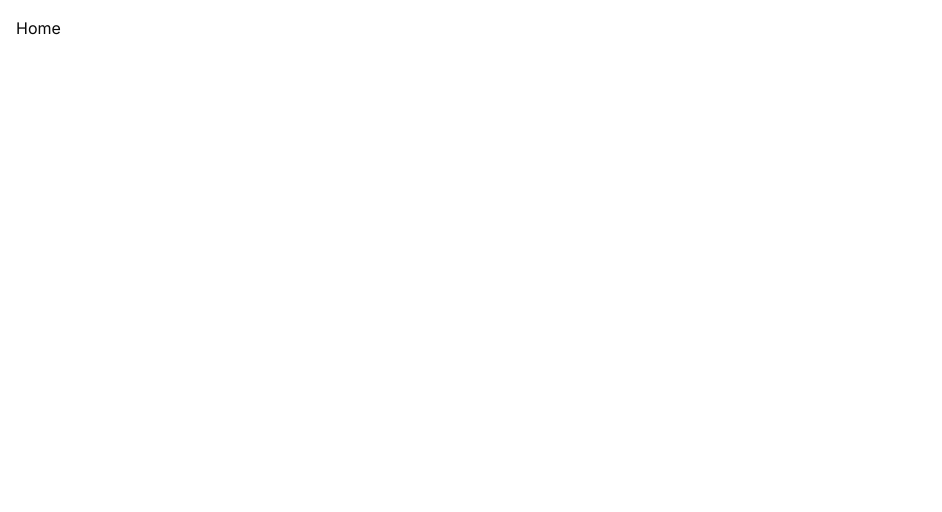
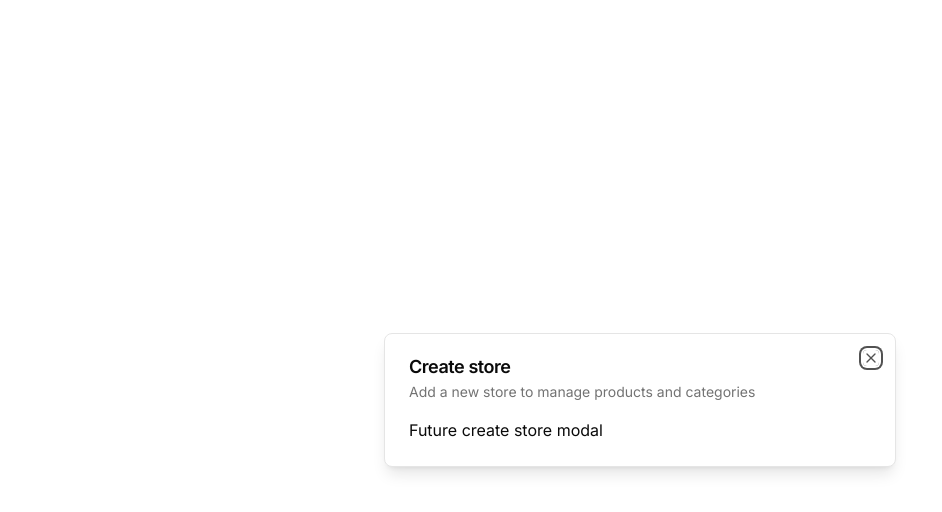
Before and after one commit to codeduchy/e-CMS, a Next.js app: page / in a window 1280 px wide. Shown: the top 512 px of the page, without its empty margins (0-942 px from the left). Built offline with nearby package versions, Linux system fonts and the light colour scheme.

Commit message:
modal setup

```diff
--- a/app/(root)/page.tsx
+++ b/app/(root)/page.tsx
@@ -1,10 +1,21 @@
+"use client";
+
+import { useStoreModal } from "@/hooks/use-store-modal";
 import { UserButton } from "@clerk/nextjs";
 import Image from "next/image";
+import { useEffect } from "react";
 
 export default function RootPage() {
+  const { onOpen, isOpen } = useStoreModal((state) => state);
+
+  useEffect(() => {
+    if (!isOpen) {
+      onOpen();
+    }
+  }, [isOpen, onOpen]);
+
   return (
     <div className="p-4">
-      Home
       <UserButton afterSignOutUrl="/" />
     </div>
   );
--- a/app/layout.tsx
+++ b/app/layout.tsx
@@ -1,14 +1,16 @@
+import { Inter } from "next/font/google";
 import { ClerkProvider } from "@clerk/nextjs";
+// import type { Metadata } from "next";
+
+import ModalProvider from "@/components/providers/modal-provider";
+
 import "./globals.css";
-import type { Metadata } from "next";
-import { Inter } from "next/font/google";
-
 const inter = Inter({ subsets: ["latin"] });
 
-export const metadata: Metadata = {
-  title: "Create Next App",
-  description: "Generated by create next app",
-};
+// export const metadata: Metadata = {
+//   title: "Create Next App",
+//   description: "Generated by create next app",
+// };
 
 export default function RootLayout({
   children,
@@ -18,7 +20,10 @@
   return (
     <ClerkProvider>
       <html lang="en">
-        <body className={inter.className}>{children}</body>
+        <body className={inter.className}>
+          <ModalProvider />
+          {children}
+        </body>
       </html>
     </ClerkProvider>
   );
--- /dev/null
+++ b/components/modals/modal.tsx
@@ -0,0 +1,45 @@
+"use client";
+
+import {
+  Dialog,
+  DialogContent,
+  DialogDescription,
+  DialogHeader,
+  DialogTitle,
+} from "@/components/ui/dialog";
+
+type ModalProps = {
+  title: string;
+  description: string;
+  isOpen: boolean;
+  onClose: () => void;
+  children?: React.ReactNode;
+};
+
+const Modal: React.FC<ModalProps> = ({
+  title,
+  description,
+  isOpen,
+  onClose,
+  children,
+}) => {
+  const onChange = (open: boolean) => {
+    if (!open) {
+      onClose();
+    }
+  };
+
+  return (
+    <Dialog open={isOpen} onOpenChange={onChange}>
+      <DialogContent>
+        <DialogHeader>
+          <DialogTitle>{title}</DialogTitle>
+          <DialogDescription>{description}</DialogDescription>
+        </DialogHeader>
+        <div>{children}</div>
+      </DialogContent>
+    </Dialog>
+  );
+};
+
+export default Modal;
--- /dev/null
+++ b/components/modals/store-modal.tsx
@@ -0,0 +1,18 @@
+"use client";
+
+import { useStoreModal } from "@/hooks/use-store-modal";
+import Modal from "@/components/modals/modal";
+
+export const StoreModal = () => {
+  const storeModal = useStoreModal();
+  return (
+    <Modal
+      title="Create store"
+      description="Add a new store to manage products and categories"
+      isOpen={storeModal.isOpen}
+      onClose={storeModal.onClose}
+    >
+      Future create store modal
+    </Modal>
+  );
+};
--- /dev/null
+++ b/components/providers/modal-provider.tsx
@@ -0,0 +1,25 @@
+"use client";
+
+import { useEffect, useState } from "react";
+
+import { StoreModal } from "../modals/store-modal";
+
+const ModalProvider = () => {
+  const [isMounted, setIsMounted] = useState(false);
+
+  useEffect(() => {
+    setIsMounted(true);
+  }, []);
+
+  if (!isMounted) {
+    return null;
+  }
+
+  return (
+    <>
+      <StoreModal />
+    </>
+  );
+};
+
+export default ModalProvider;
--- /dev/null
+++ b/components/ui/dialog.tsx
@@ -0,0 +1,119 @@
+"use client"
+
+import * as React from "react"
+import * as DialogPrimitive from "@radix-ui/react-dialog"
+import { X } from "lucide-react"
+
+import { cn } from "@/lib/utils"
+
+const Dialog = DialogPrimitive.Root
+
+const DialogTrigger = DialogPrimitive.Trigger
+
+const DialogPortal = DialogPrimitive.Portal
+
+const DialogOverlay = React.forwardRef<
+  React.ElementRef<typeof DialogPrimitive.Overlay>,
+  React.ComponentPropsWithoutRef<typeof DialogPrimitive.Overlay>
+>(({ className, ...props }, ref) => (
+  <DialogPrimitive.Overlay
+    ref={ref}
+    className={cn(
+      "fixed inset-0 z-50 bg-background/80 backdrop-blur-sm data-[state=open]:animate-in data-[state=closed]:animate-out data-[state=closed]:fade-out-0 data-[state=open]:fade-in-0",
+      className
+    )}
+    {...props}
+  />
+))
+DialogOverlay.displayName = DialogPrimitive.Overlay.displayName
+
+const DialogContent = React.forwardRef<
+  React.ElementRef<typeof DialogPrimitive.Content>,
+  React.ComponentPropsWithoutRef<typeof DialogPrimitive.Content>
+>(({ className, children, ...props }, ref) => (
+  <DialogPortal>
+    <DialogOverlay />
+    <DialogPrimitive.Content
+      ref={ref}
+      className={cn(
+        "fixed left-[50%] top-[50%] z-50 grid w-full max-w-lg translate-x-[-50%] translate-y-[-50%] gap-4 border bg-background p-6 shadow-lg duration-200 data-[state=open]:animate-in data-[state=closed]:animate-out data-[state=closed]:fade-out-0 data-[state=open]:fade-in-0 data-[state=closed]:zoom-out-95 data-[state=open]:zoom-in-95 data-[state=closed]:slide-out-to-left-1/2 data-[state=closed]:slide-out-to-top-[48%] data-[state=open]:slide-in-from-left-1/2 data-[state=open]:slide-in-from-top-[48%] sm:rounded-lg md:w-full",
+        className
+      )}
+      {...props}
+    >
+      {children}
+      <DialogPrimitive.Close className="absolute right-4 top-4 rounded-sm opacity-70 ring-offset-background transition-opacity hover:opacity-100 focus:outline-none focus:ring-2 focus:ring-ring focus:ring-offset-2 disabled:pointer-events-none data-[state=open]:bg-accent data-[state=open]:text-muted-foreground">
+        <X className="h-4 w-4" />
+        <span className="sr-only">Close</span>
+      </DialogPrimitive.Close>
+    </DialogPrimitive.Content>
+  </DialogPortal>
+))
+DialogContent.displayName = DialogPrimitive.Content.displayName
+
+const DialogHeader = ({
+  className,
+  ...props
+}: React.HTMLAttributes<HTMLDivElement>) => (
+  <div
+    className={cn(
+      "flex flex-col space-y-1.5 text-center sm:text-left",
+      className
+    )}
+    {...props}
+  />
+)
+DialogHeader.displayName = "DialogHeader"
+
+const DialogFooter = ({
+  className,
+  ...props
+}: React.HTMLAttributes<HTMLDivElement>) => (
+  <div
+    className={cn(
+      "flex flex-col-reverse sm:flex-row sm:justify-end sm:space-x-2",
+      className
+    )}
+    {...props}
+  />
+)
+DialogFooter.displayName = "DialogFooter"
+
+const DialogTitle = React.forwardRef<
+  React.ElementRef<typeof DialogPrimitive.Title>,
+  React.ComponentPropsWithoutRef<typeof DialogPrimitive.Title>
+>(({ className, ...props }, ref) => (
+  <DialogPrimitive.Title
+    ref={ref}
+    className={cn(
+      "text-lg font-semibold leading-none tracking-tight",
+      className
+    )}
+    {...props}
+  />
+))
+DialogTitle.displayName = DialogPrimitive.Title.displayName
+
+const DialogDescription = React.forwardRef<
+  React.ElementRef<typeof DialogPrimitive.Description>,
+  React.ComponentPropsWithoutRef<typeof DialogPrimitive.Description>
+>(({ className, ...props }, ref) => (
+  <DialogPrimitive.Description
+    ref={ref}
+    className={cn("text-sm text-muted-foreground", className)}
+    {...props}
+  />
+))
+DialogDescription.displayName = DialogPrimitive.Description.displayName
+
+export {
+  Dialog,
+  DialogPortal,
+  DialogOverlay,
+  DialogTrigger,
+  DialogContent,
+  DialogHeader,
+  DialogFooter,
+  DialogTitle,
+  DialogDescription,
+}
--- /dev/null
+++ b/hooks/use-store-modal.tsx
@@ -0,0 +1,13 @@
+import { create } from "zustand";
+
+type useStoreModalProps = {
+  isOpen: boolean;
+  onOpen: () => void;
+  onClose: () => void;
+};
+
+export const useStoreModal = create<useStoreModalProps>((set) => ({
+  isOpen: false,
+  onOpen: () => set({ isOpen: true }),
+  onClose: () => set({ isOpen: false }),
+}));
--- a/middleware.ts
+++ b/middleware.ts
@@ -1,8 +1,5 @@
 import { authMiddleware } from "@clerk/nextjs";
 
-// This example protects all routes including api/trpc routes
-// Please edit this to allow other routes to be public as needed.
-// See https://clerk.com/docs/references/nextjs/auth-middleware for more information about configuring your middleware
 export default authMiddleware({});
 
 export const config = {
--- a/package.json
+++ b/package.json
@@ -10,6 +10,7 @@
   },
   "dependencies": {
     "@clerk/nextjs": "^4.25.4",
+    "@radix-ui/react-dialog": "^1.0.5",
     "@radix-ui/react-slot": "^1.0.2",
     "class-variance-authority": "^0.7.0",
     "clsx": "^2.0.0",
@@ -18,7 +19,8 @@
     "react": "^18",
     "react-dom": "^18",
     "tailwind-merge": "^1.14.0",
-    "tailwindcss-animate": "^1.0.7"
+    "tailwindcss-animate": "^1.0.7",
+    "zustand": "^4.4.3"
   },
   "devDependencies": {
     "@types/node": "^20",
```
Also changed, not shown: 1 other file (tests, documents, lock files or other folders).
